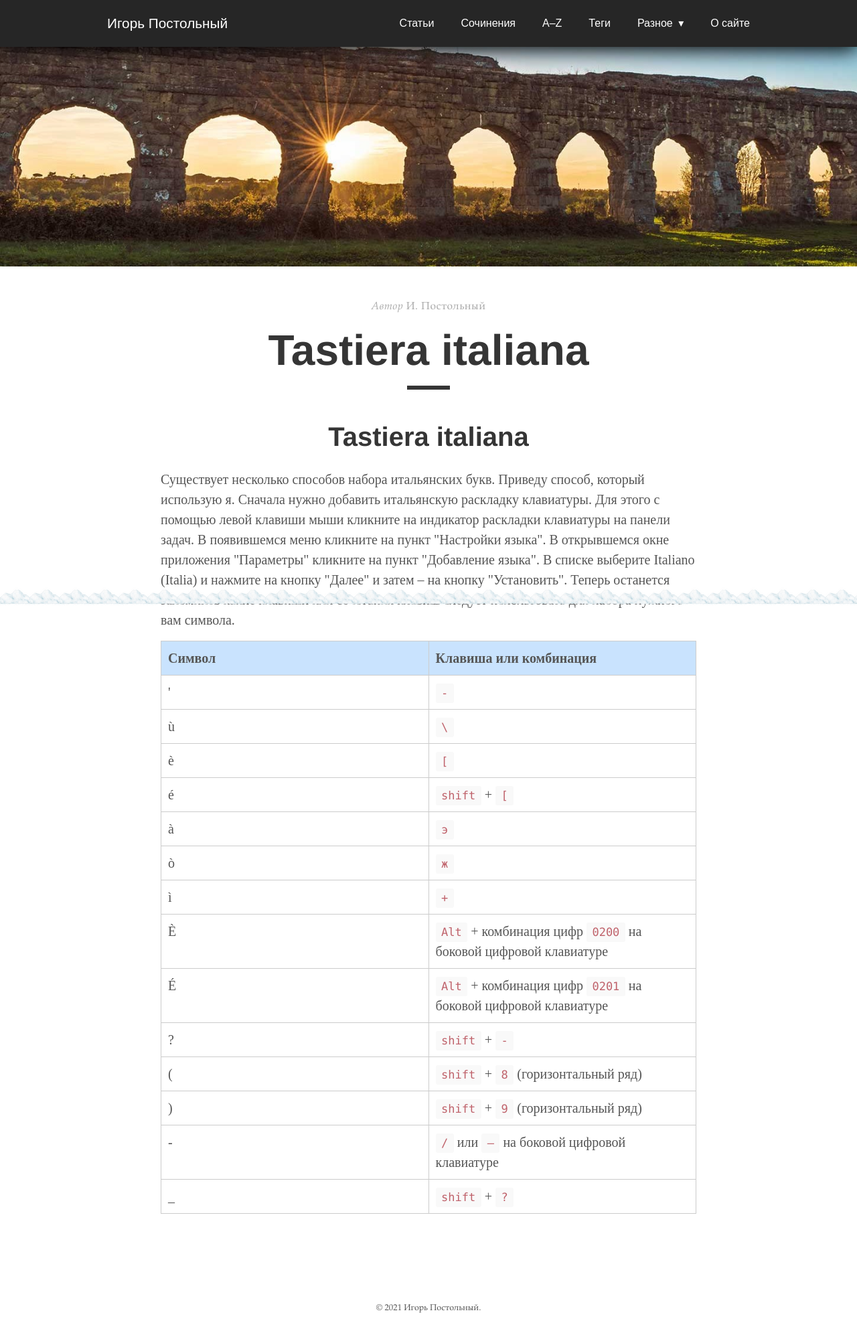
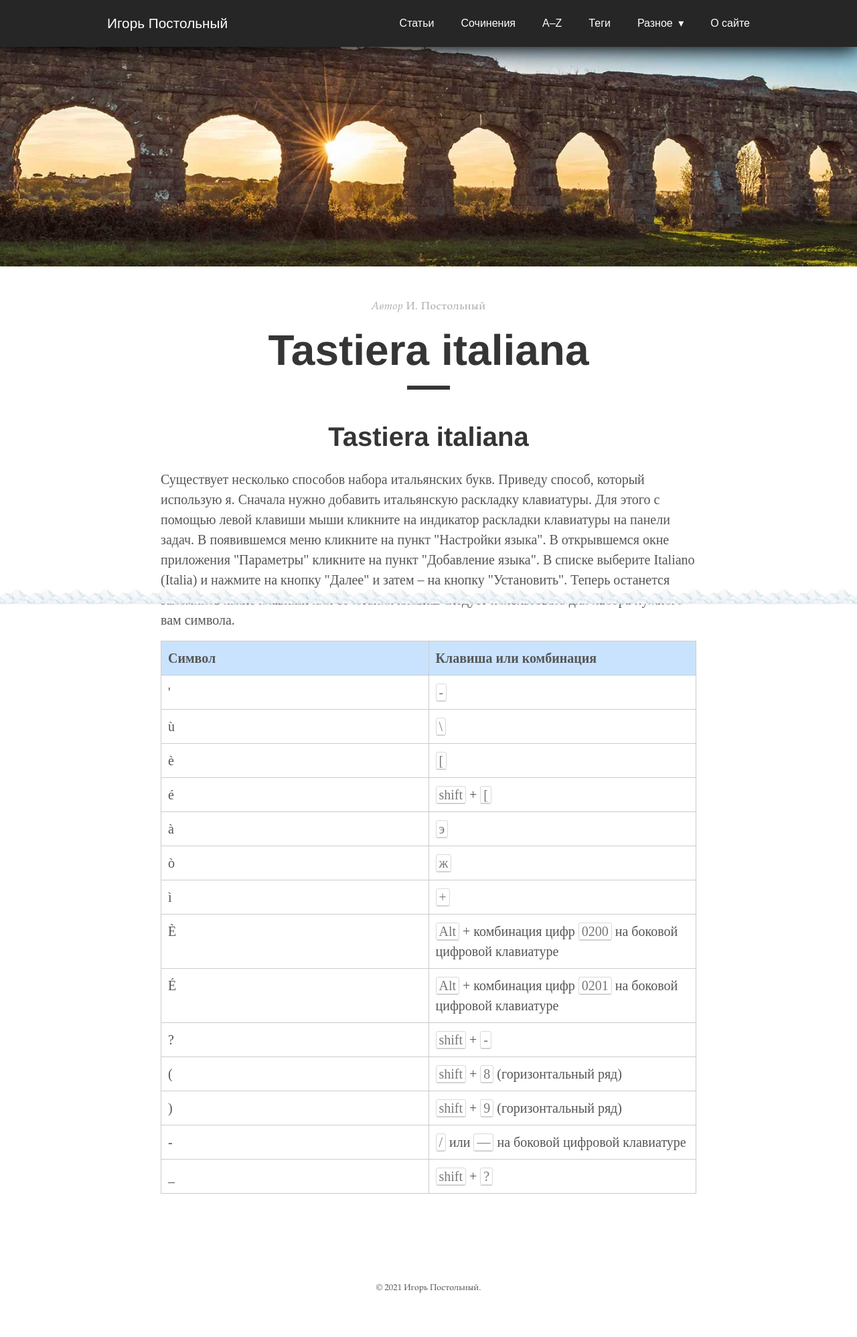
Before and after one commit to postolny/postolny.github.io, a Jekyll site: the page built from _pages/tastiera-italiana.md, in a window 1280 px wide. Shown: the whole page at 67% size. Built offline with Jekyll 4.4.1, drawn with Linux system fonts in a browser that asks for light colours; after the commit the page ends 1967 px from its top, so only the background shows below that.

Commit message:
Add files via upload

```diff
--- a/_pages/tastiera-italiana.md
+++ b/_pages/tastiera-italiana.md
@@ -12,17 +12,17 @@ permalink: /tastiera-italiana/
 
 | Символ | Клавиша или комбинация |
 |----------|---------|
-|'|<code>-</code>|
-|ù|<code>\</code>|
-|è|<code>[</code>|
-|é|<code>shift</code> + <code>[</code>|
-|à|<code>э</code>|
-|ò|<code>ж</code>|
-|ì|<code>+</code>|
-|È|<code>Alt</code> + комбинация цифр <code>0200</code> на боковой цифровой клавиатуре|
-|É|<code>Alt</code> + комбинация цифр <code>0201</code> на боковой цифровой клавиатуре|
-|?|<code>shift</code> + <code>-</code>|
-|(|<code>shift</code> + <code>8</code> (горизонтальный ряд)|
-|)|<code>shift</code> + <code>9</code> (горизонтальный ряд)|
-|-|<code>/</code> или <code>—</code> на боковой цифровой клавиатуре|
-|_|<code>shift</code> + <code>?</code>|
+|'|<kbd>-</kbd>|
+|ù|<kbd>\</kbd>|
+|è|<kbd>[</kbd>|
+|é|<kbd>shift</kbd> + <kbd>[</kbd>|
+|à|<kbd>э</kbd>|
+|ò|<kbd>ж</kbd>|
+|ì|<kbd>+</kbd>|
+|È|<kbd>Alt</kbd> + комбинация цифр <kbd>0200</kbd> на боковой цифровой клавиатуре|
+|É|<kbd>Alt</kbd> + комбинация цифр <kbd>0201</kbd> на боковой цифровой клавиатуре|
+|?|<kbd>shift</kbd> + <kbd>-</kbd>|
+|(|<kbd>shift</kbd> + <kbd>8</kbd> (горизонтальный ряд)|
+|)|<kbd>shift</kbd> + <kbd>9</kbd> (горизонтальный ряд)|
+|-|<kbd>/</kbd> или <kbd>—</kbd> на боковой цифровой клавиатуре|
+|_|<kbd>shift</kbd> + <kbd>?</kbd>|
```
